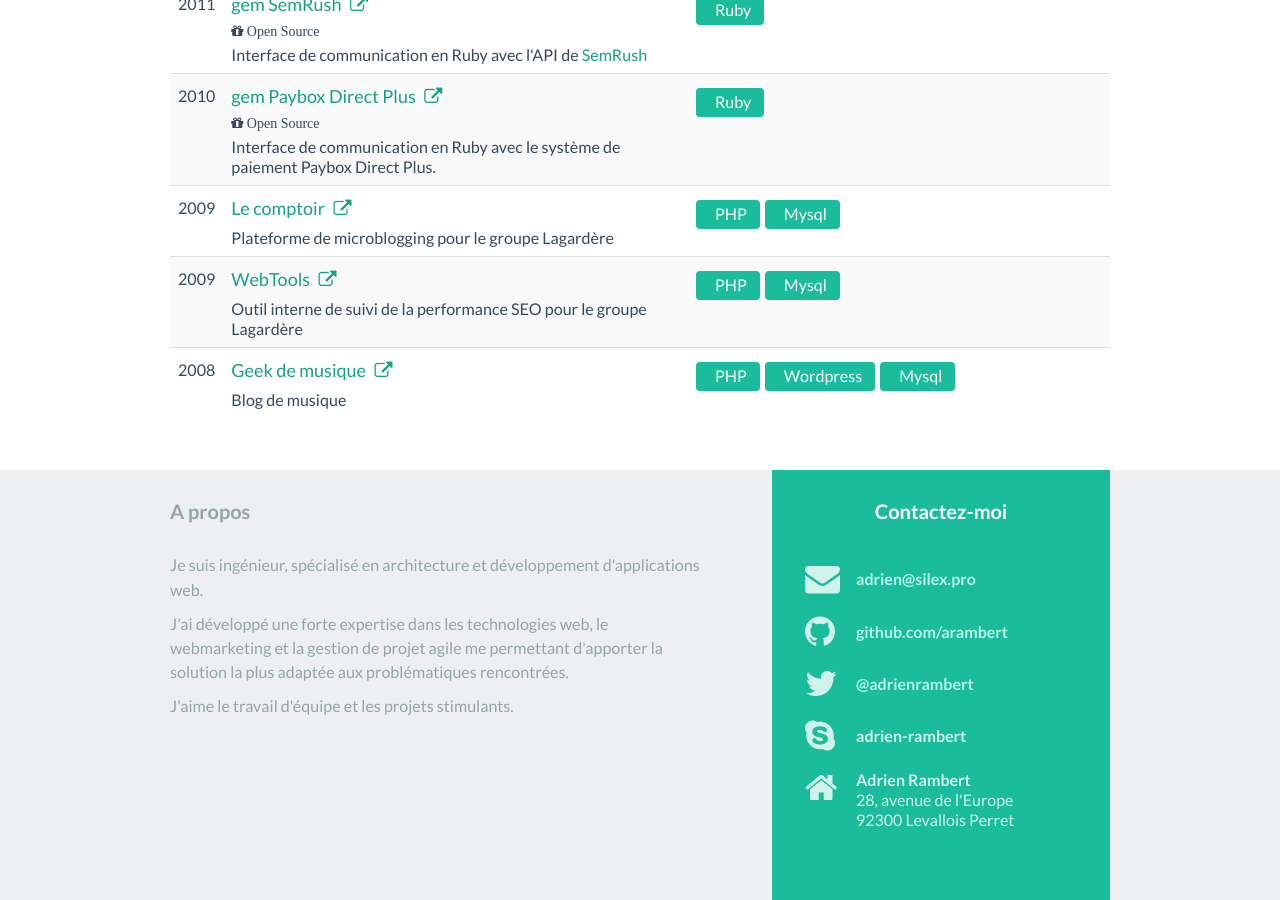
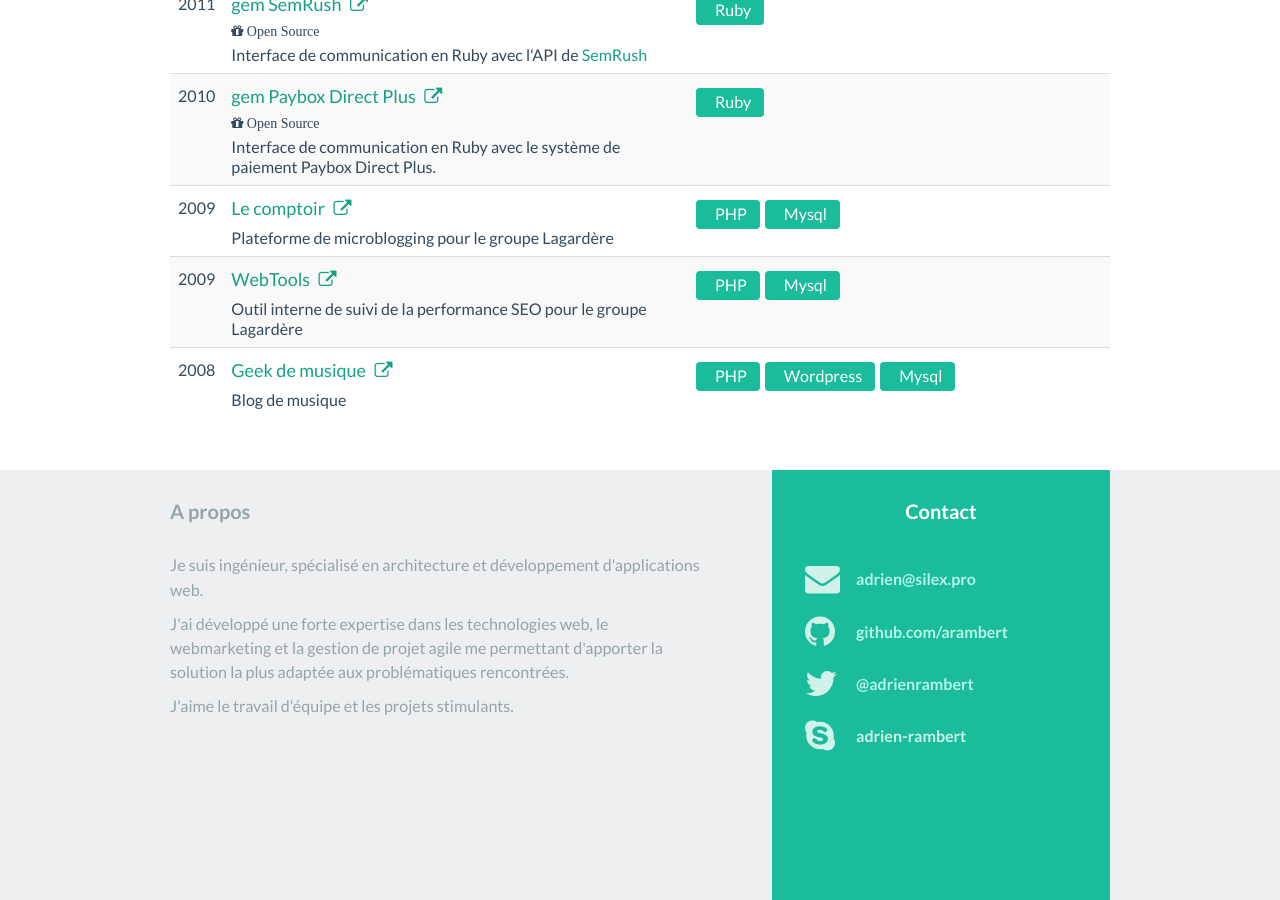
Before and after one commit to arambert/arambert.github.io, a Jekyll site: the page built from index.html, in a window 1280 px wide and 900 px high, scrolled down 2138 px. Built offline with Jekyll 4.4.1, drawn with Linux system fonts in a browser that asks for light colours.

Commit message:
rm contactez-moi & address

```diff
--- a/_includes/footer.html
+++ b/_includes/footer.html
@@ -12,22 +12,12 @@
 
       <div class="span5">
         <div class="footer-banner">
-          <h3 class="footer-title">Contactez-moi</h3>
+          <h3 class="footer-title">Contact</h3>
           <table class="contact">
             <tr><td><i class='icon-envelope'></i></td><td><a class='email' href="mailto:adrien__at__silex.pro" target="_top">adrien__at__silex.pro</a></td></tr>
             <tr><td><i class='icon-github'></i></td><td><a href='https://github.com/arambert'>github.com/arambert</a></td></tr>
             <tr><td><i class='icon-twitter'></i></td><td><a href='https://twitter.com/adrienrambert'>@adrienrambert</a></td></tr>
             <tr><td><i class='icon-skype'></i></td><td><b>adrien-rambert</b></td></tr>
-            <tr>
-              <td style='vertical-align:top;'><i class='icon-home'></i></td>
-              <td>
-                <address>
-                  <strong>Adrien Rambert</strong><br/>
-                  28, avenue de l'Europe<br/>
-                  92300 Levallois Perret
-                </address>
-              </td>
-            </tr>
           </table>
         </div>
       </div>
```
